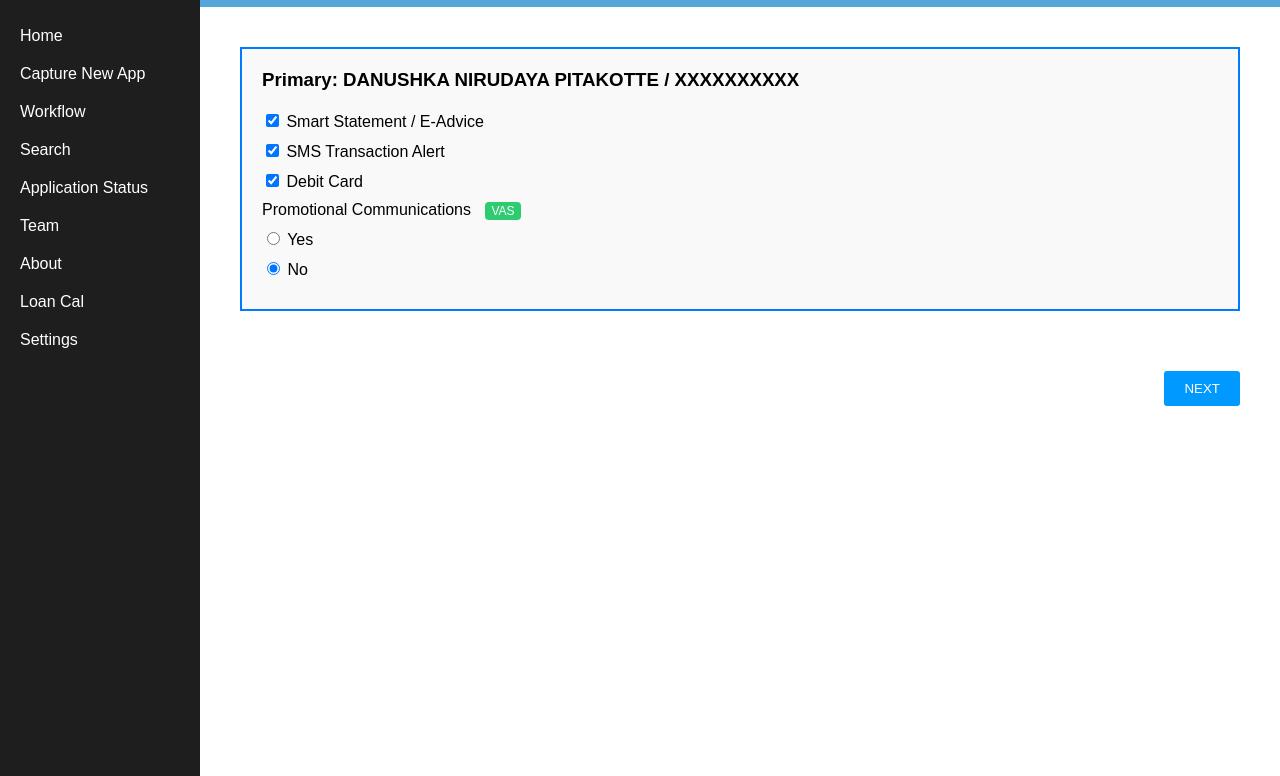
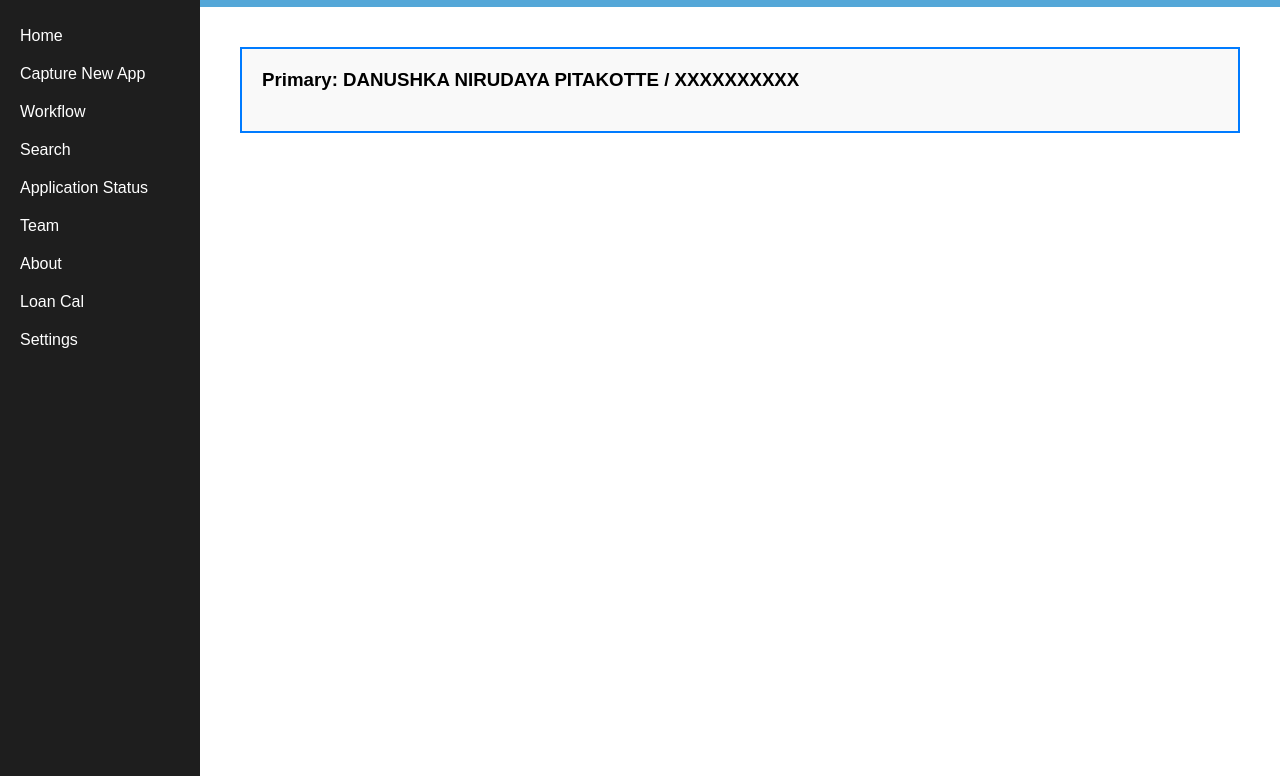
Before and after one commit to Danushkapitakotte/Nations-ALPHA, a plain HTML site: page index.html in a window 1280 px wide. Shown: the part 44-820 px from the top of the page. Drawn offline with Linux system fonts and the light colour scheme.

Commit message:
Add files via upload

```diff
--- a/index.html
+++ b/index.html
@@ -91,13 +91,15 @@
       margin: 10px 0;
     }
 
-    .vas-tag {
-      background-color: #2ecc71;
-      color: white;
-      padding: 2px 6px;
-      font-size: 12px;
-      border-radius: 4px;
-      margin-left: 10px;
+    .promo-line {
+      display: flex;
+      align-items: center;
+      margin: 10px 0;
+    }
+
+    .promo-line label {
+      margin-right: 10px;
+      margin-bottom: 0;
     }
 
     .promo-options {
@@ -163,38 +165,4 @@
     <div class="form-container">
       <h3>Primary: DANUSHKA NIRUDAYA PITAKOTTE / XXXXXXXXXX</h3>
 
-      <form>
-        <label><input type="checkbox" checked /> Smart Statement / E-Advice</label>
-        <label><input type="checkbox" checked /> SMS Transaction Alert</label>
-        <label><input type="checkbox" checked /> Debit Card</label>
-
-        <div class="promo-toggle">
-          <label>
-            Promotional Communications <span class="vas-tag">VAS</span>
-          </label>
-          <label><input type="radio" name="promo" value="yes" onclick="togglePromo(true)"> Yes</label>
-          <label><input type="radio" name="promo" value="no" onclick="togglePromo(false)" checked> No</label>
-        </div>
-
-        <div id="promo-options" class="promo-options" style="display: none;">
-          <label><input type="checkbox" /> SMS</label>
-          <label><input type="checkbox" /> E-Mail</label>
-          <label><input type="checkbox" /> App Notification</label>
-        </div>
-      </form>
-    </div>
-
-    <!-- NEXT Button -->
-    <div class="next-button">
-      <button>NEXT</button>
-    </div>
-  </div>
-
-  <!-- Toggle Logic -->
-  <script>
-    function togglePromo(show) {
-      document.getElementById("promo-options").style.display = show ? "block" : "none";
-    }
-  </script>
-</body>
-</html>
+      <form
```
